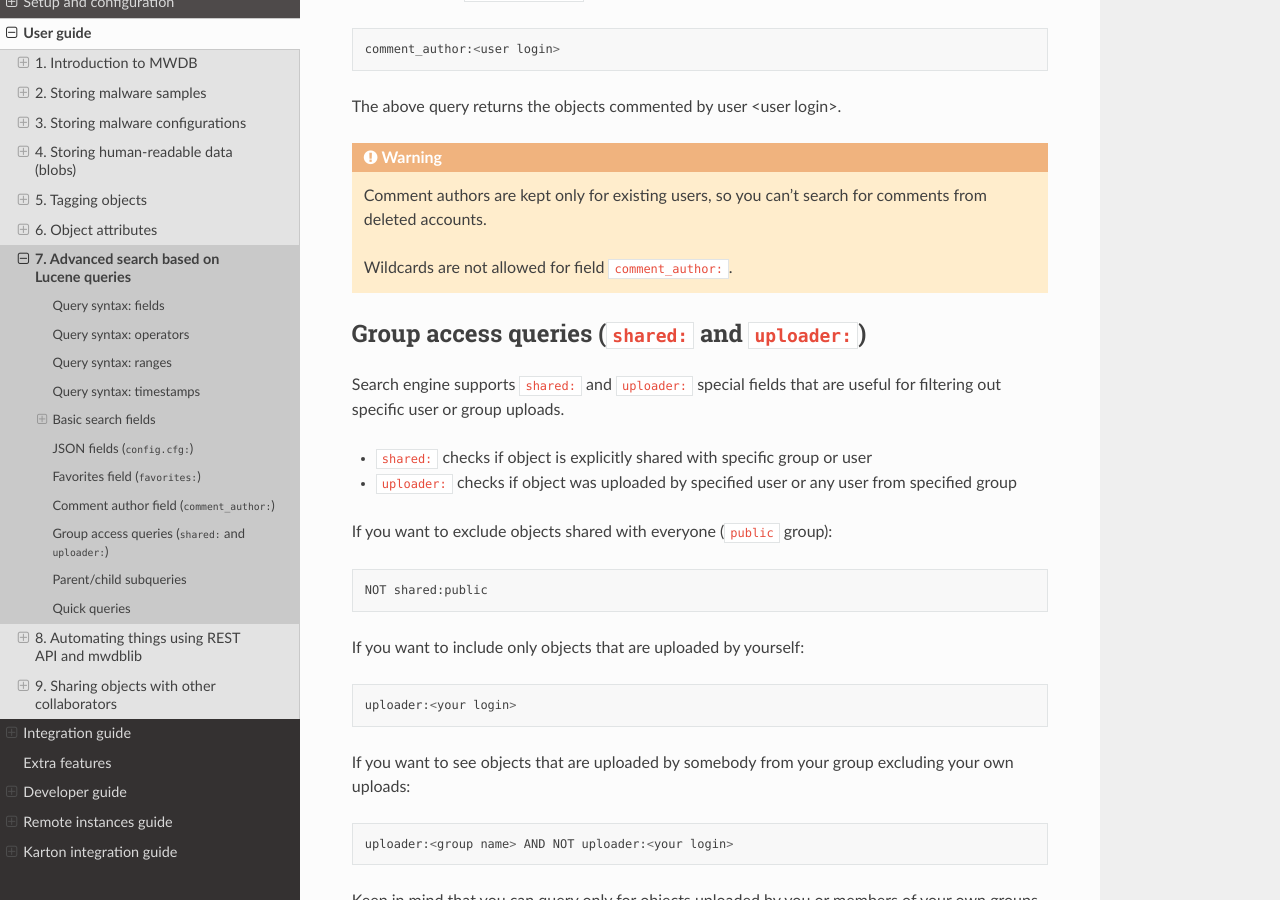
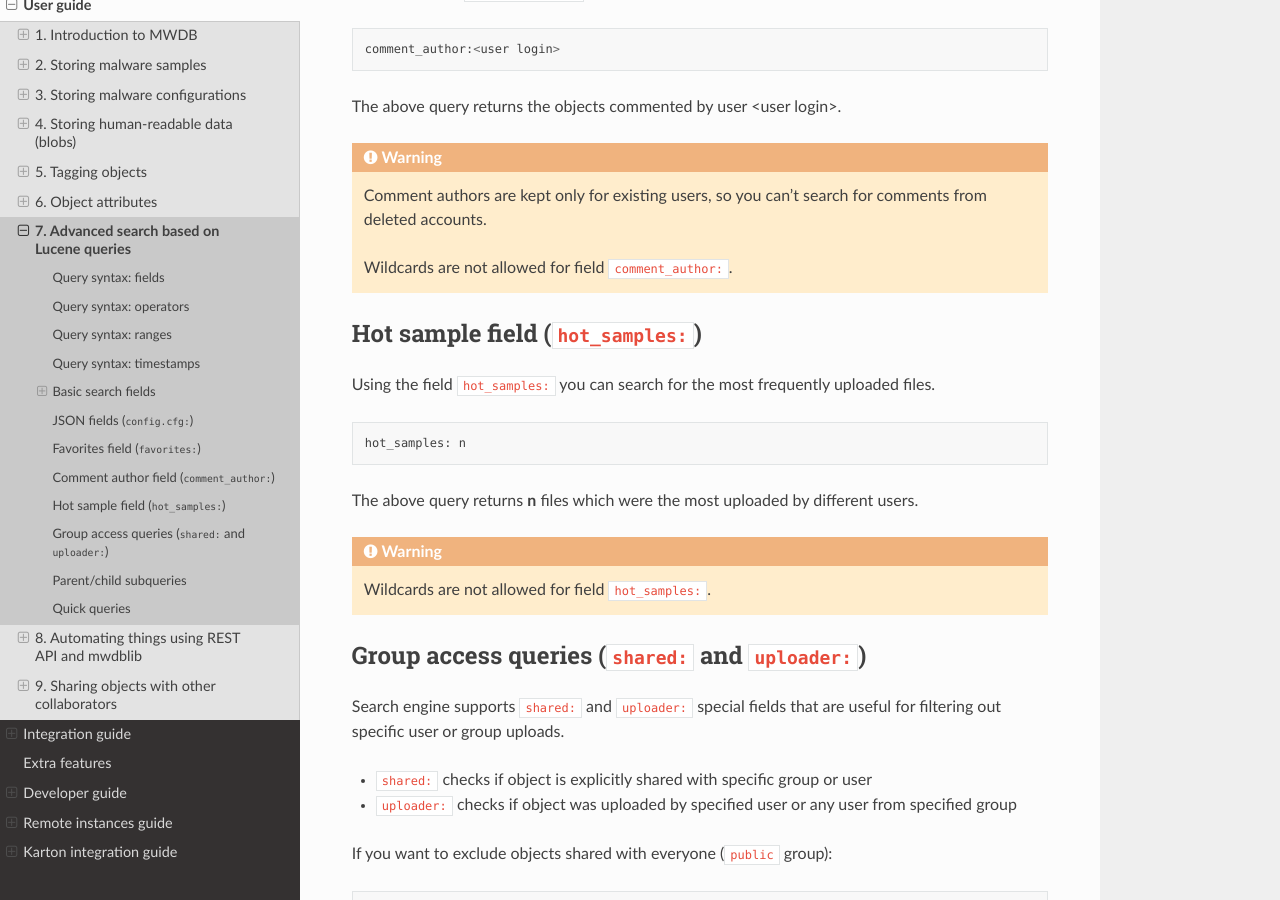
Before and after one commit to CERT-Polska/mwdb-core, a Sphinx documentation site: the page built from docs/user-guide/7-Lucene-search.rst, in a window 1280 px wide and 900 px high, scrolled down 6618 px. Built offline with Sphinx 7.4.7 and the Read the Docs theme 2.0.0, drawn with Linux system fonts in a browser that asks for light colours.

Commit message:
Documentation change

```diff
--- a/docs/user-guide/7-Lucene-search.rst
+++ b/docs/user-guide/7-Lucene-search.rst
@@ -310,6 +310,21 @@ The above query returns the objects commented by user <user login>.
 
     Wildcards are not allowed for field ``comment_author:``.
 
+Hot sample field (\ ``hot_samples:``\ )
+------------------------------------------------------------
+
+Using the field ``hot_samples:`` you can search for the most frequently uploaded files.
+
+.. code-block::
+
+   hot_samples: n
+
+The above query returns **n** files which were the most uploaded by different users.
+
+.. warning::
+
+    Wildcards are not allowed for field ``hot_samples:``.
+
 Group access queries (\ ``shared:`` and ``uploader:``\ )
 ------------------------------------------------------------
 
```
